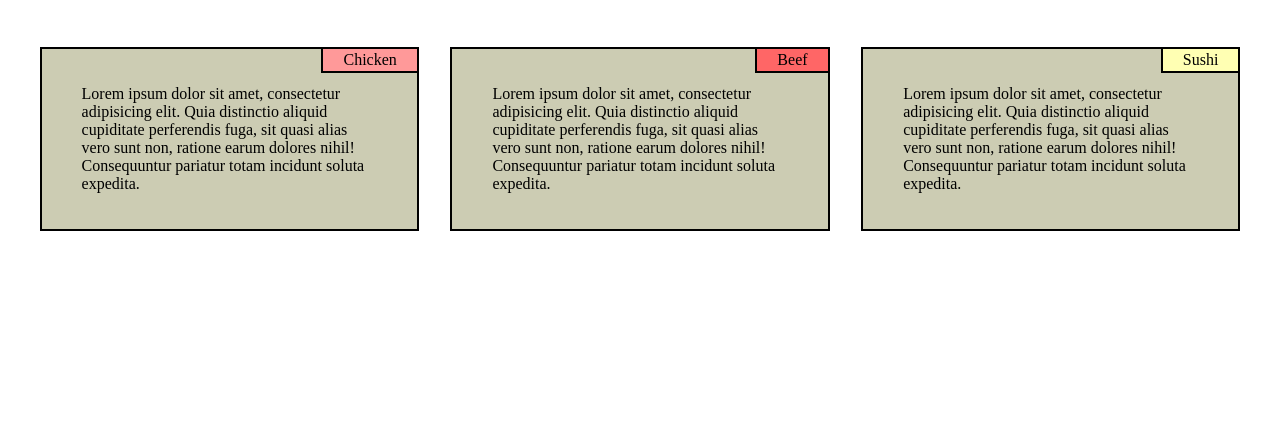
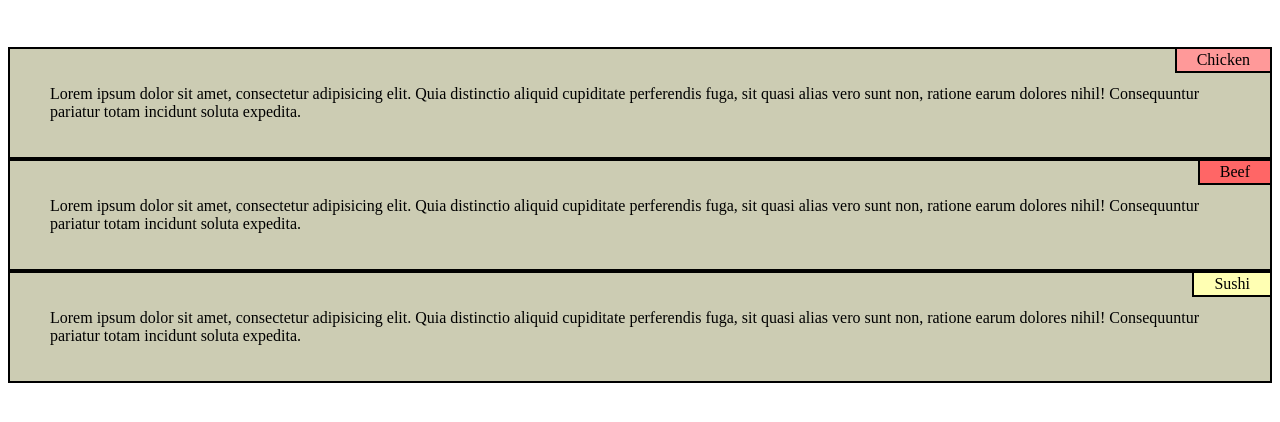
Before and after one commit to Rithikraj365/mod2_solution1, a plain HTML site: page index.html in a window 1280 px wide. Shown: the part 80-502 px from the top of the page. Drawn offline with Linux system fonts and the light colour scheme.

Commit message:
Update index.html

```diff
--- a/index.html
+++ b/index.html
@@ -13,17 +13,17 @@
 
 <div class="container__wrapper">
 
-  <div class="container__element col-lg-1 col-md-1 col-sm-1 "> <span class="food__item" id="chicken">Chicken </span> <p>Lorem ipsum dolor sit amet, consectetur adipisicing elit. Quia distinctio aliquid cupiditate perferendis fuga, sit quasi alias vero sunt non, ratione earum dolores nihil!
+  <div class="container__element col-lg col-md-1 col-sm"> <span class="food__item" id="chicken">Chicken </span> <p>Lorem ipsum dolor sit amet, consectetur adipisicing elit. Quia distinctio aliquid cupiditate perferendis fuga, sit quasi alias vero sunt non, ratione earum dolores nihil!
   Consequuntur pariatur totam incidunt soluta expedita.
  </p>
   </div>
 
-  <div class=" container__element col-lg-2 col-md-2 col-sm-2"> <span class="food__item" id="beef">Beef </span> <p>Lorem ipsum dolor sit amet, consectetur adipisicing elit. Quia distinctio aliquid cupiditate perferendis fuga, sit quasi alias vero sunt non, ratione earum dolores nihil!
+  <div class=" container__element col-lg col-md-1 col-sm"> <span class="food__item" id="beef">Beef </span> <p>Lorem ipsum dolor sit amet, consectetur adipisicing elit. Quia distinctio aliquid cupiditate perferendis fuga, sit quasi alias vero sunt non, ratione earum dolores nihil!
   Consequuntur pariatur totam incidunt soluta expedita.
  </p>
   </div>
 
-  <div class=" container__element col-lg-3 col-md-3 col-sm-3"> <span class="food__item" id="sushi">Sushi</span> <p>Lorem ipsum dolor sit amet, consectetur adipisicing elit. Quia distinctio aliquid cupiditate perferendis fuga, sit quasi alias vero sunt non, ratione earum dolores nihil!
+  <div class=" container__element col-lg col-md-2 col-sm"> <span class="food__item" id="sushi">Sushi</span> <p>Lorem ipsum dolor sit amet, consectetur adipisicing elit. Quia distinctio aliquid cupiditate perferendis fuga, sit quasi alias vero sunt non, ratione earum dolores nihil!
   Consequuntur pariatur totam incidunt soluta expedita.
  </p>
   </div>
```
